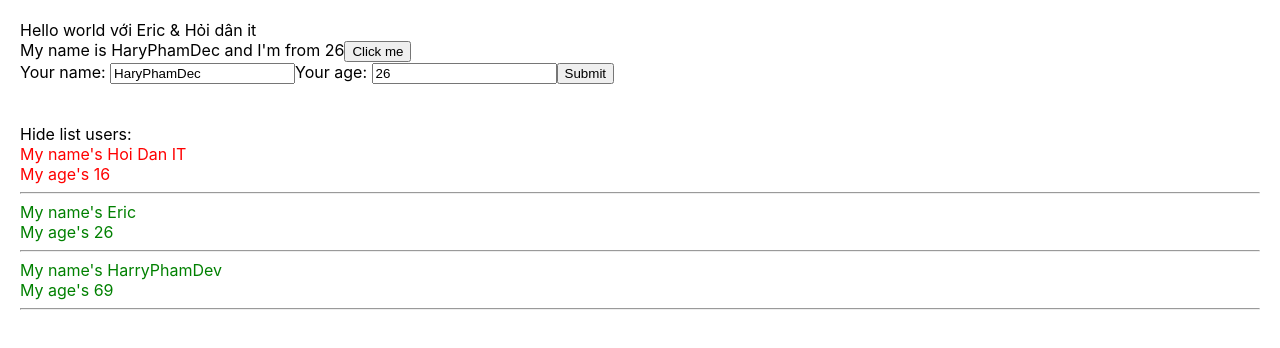
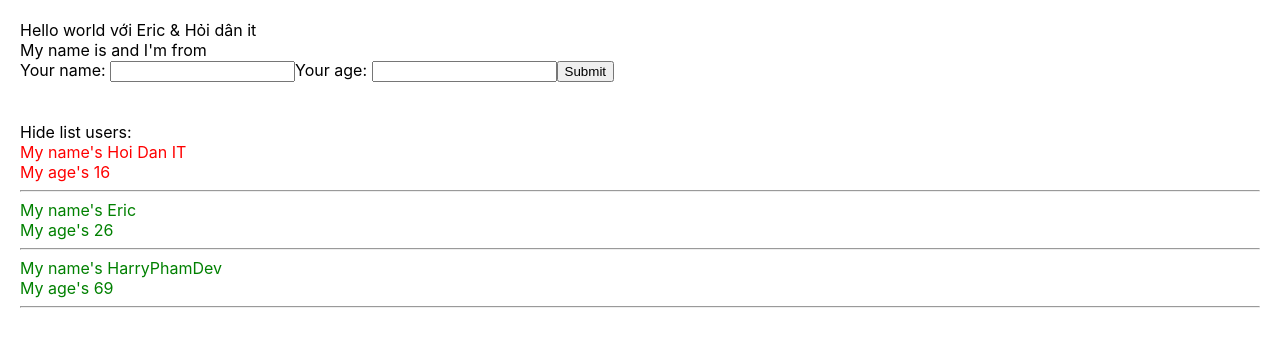
Before and after one commit to chouThanhh/react-hook, a React (Create React App) app: page / in a window 1280 px wide. Shown: the top 348 px of the page. Built offline with nearby package versions, Linux system fonts and the light colour scheme.

Commit message:
26 Funtcion as props - Truyen ham tu cha sang con

```diff
--- a/src/components/UserInfor.js
+++ b/src/components/AddUserInfor.js
@@ -1,11 +1,11 @@
 import React from "react";
 
-class UserInfor extends React.Component {
+class AddUserInfor extends React.Component {
 
     state = {
-        name: 'HaryPhamDec',
+        name: '',
         address: 'Hoi Dan IT',
-        age: 26
+        age: ''
     };
 
     handleOnChangeInput = (event) => {
@@ -24,13 +24,17 @@ class UserInfor extends React.Component {
 
     handleOnSubmit = (event) => {
         event.preventDefault();
-        console.log(this.state)
+
+        this.props.handleAddNewUser({
+            id: Math.floor((Math.random() * 100) + 1) + '-random',
+            name: this.state.name,
+            age: this.state.age
+        });
     }
     render() {
         return (
             <div>
                 My name is {this.state.name} and I'm from {this.state.age}
-                <button onClick={(event) => { this.handleClick(event) }}>Click me</button>
                 <form onSubmit={(event) => this.handleOnSubmit(event)}>
                     <label>Your name: </label>
                     <input type="text"
@@ -51,4 +55,4 @@ class UserInfor extends React.Component {
     }
 }
 
-export default UserInfor;
+export default AddUserInfor;
--- a/src/components/DisplayInfor.js
+++ b/src/components/DisplayInfor.js
@@ -13,7 +13,6 @@ class DisplayInfor extends React.Component {
     render() {
         //destructing array/object
         const { listUsers } = this.props; //object
-        console.log(listUsers)
         // const listUsers = this.props.listUsers
         //props => vt tắt properties
         return (
--- a/src/components/MyComponent.js
+++ b/src/components/MyComponent.js
@@ -1,7 +1,7 @@
 // class component
 // function component
 import React from "react";
-import UserInfor from "./UserInfor";
+import AddUserInfor from "./AddUserInfor";
 import DisplayInfor from "./DisplayInfor";
 
 class MyComponent extends React.Component {
@@ -14,18 +14,33 @@ class MyComponent extends React.Component {
         ]
     }
 
+    handleAddNewUser = (userObj) => {
+        // let listUsersNew = this.state.listUsers;
+        // listUsersNew.unshift(userObj);
+        // console.log('Check: ', listUsersNew)
+        // this.setState({
+        //     listUsers: listUsersNew
+        // })
+
+        this.setState({
+            // listUsers: [userObj, ...this.state.listUsers]
+            listUsers: [...this.state.listUsers, userObj]
+        })
+    }
+
     //JSX
     render() {
 
         //DRY: don't repeat yourself
         return (
             <div>
-                <UserInfor />
+                <AddUserInfor
+                    handleAddNewUser={this.handleAddNewUser}
+                />
                 <br /> <br />
 
                 <DisplayInfor
                     listUsers={this.state.listUsers}
-                    user={this.state.listUsers}
                 />
 
             </div>
```
